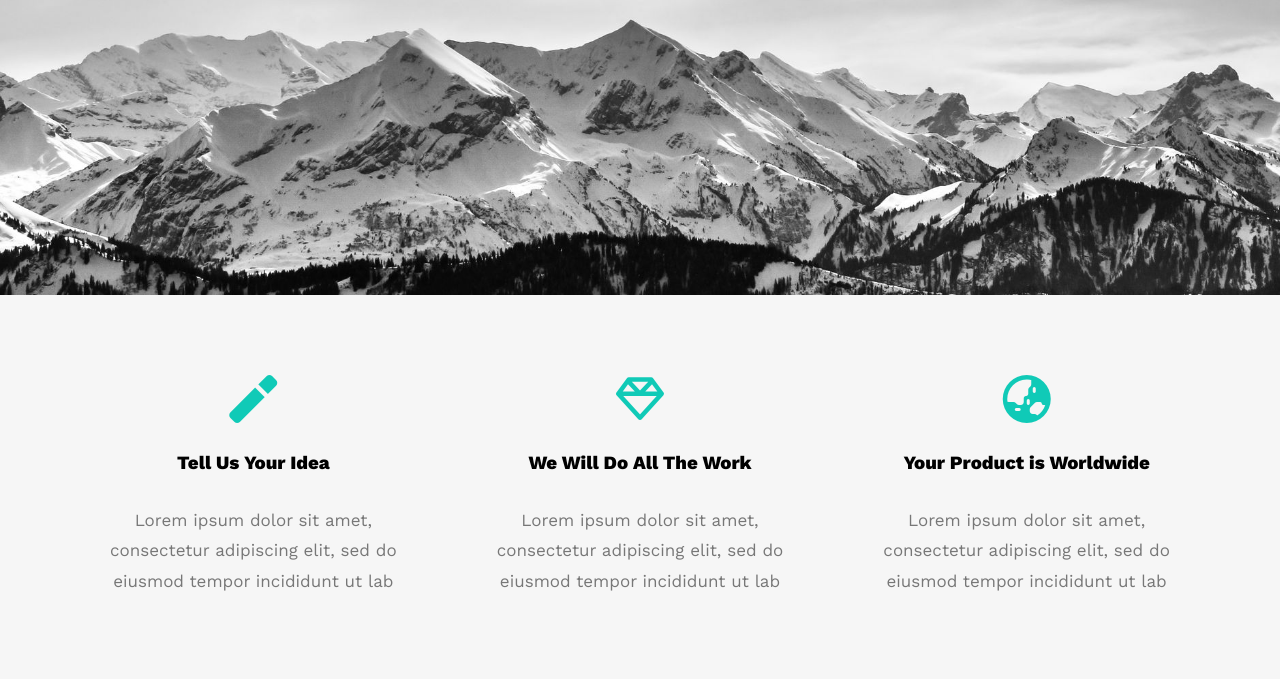
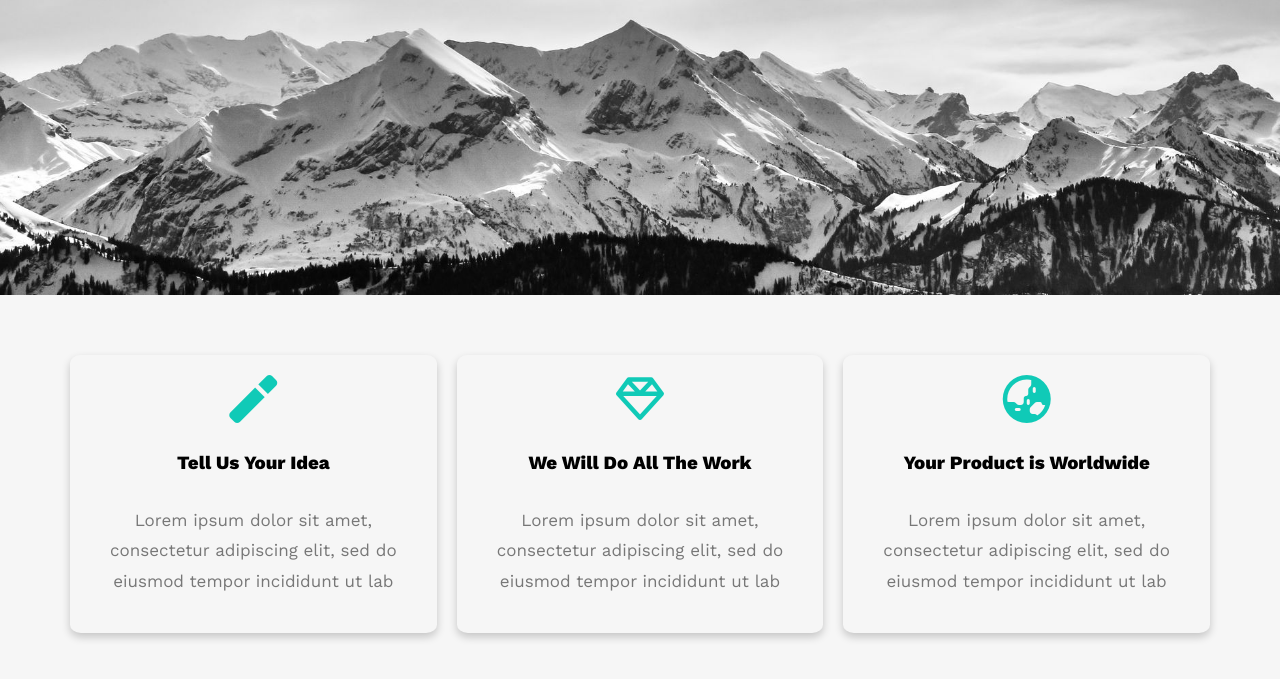
Before and after one commit to Nabil-Hany22/Leon-Services, a plain HTML site: page index.html in a window 1280 px wide. Shown: the part 505-1184 px from the top of the page. Drawn offline with nearby package versions, Linux system fonts and the light colour scheme.

Commit message:
Update Features Section

```diff
--- a/styles/style.css
+++ b/styles/style.css
@@ -190,6 +190,14 @@ body {
 .features .feat {
     padding: 20px;
     text-align: center;
+    box-shadow:  0 4px 8px 0 rgba(0, 0, 0, 0.2) ;
+    border-radius: 3%;
+    transition: 0.3s;
+
+}
+
+.features .feat:hover{
+    scale: 1.03;
 }
 
 .features .feat i {
```
